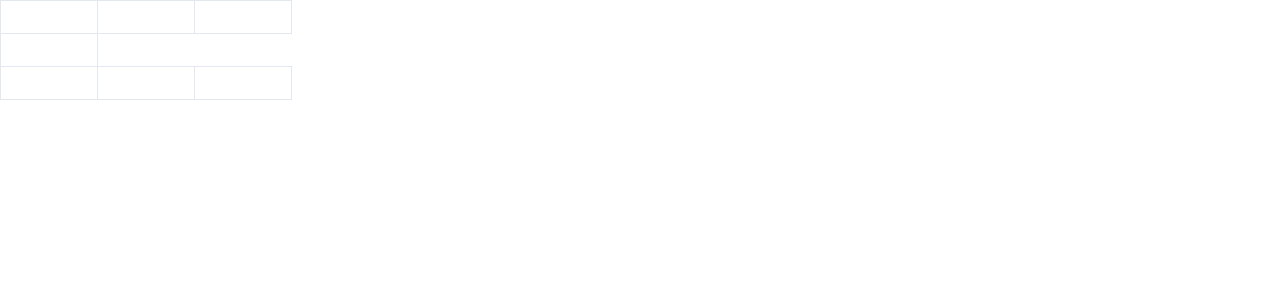
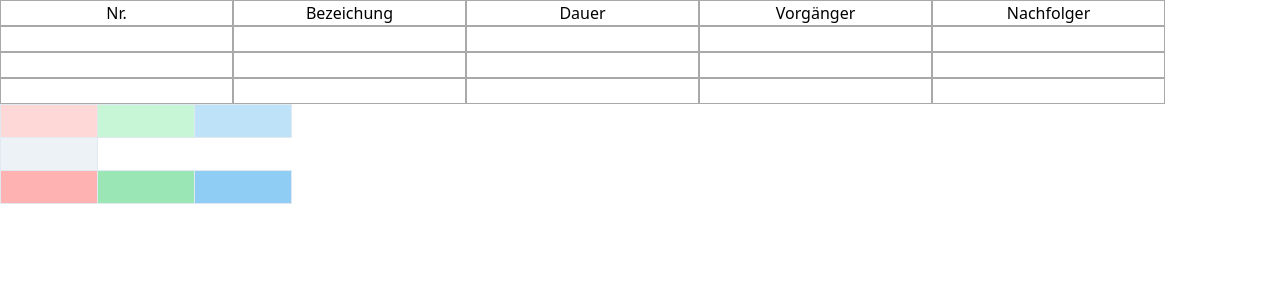
Before and after one commit to MeisterIgnis/MeisterIgnis.github.io, a React (Create React App) app: page / in a window 1280 px wide. Shown: the top 300 px of the page. Built offline with nearby package versions, Linux system fonts and the light colour scheme.

Commit message:
feat: inputfield added

```diff
--- a/src/components/App.js
+++ b/src/components/App.js
@@ -1,9 +1,11 @@
 import React from 'react';
 import OperationNode from './OperationNode';
+import InputField from './InputField';
 
 function App() {
   return (
     <div>
+      <InputField />
       <OperationNode />
     </div>
   );
--- /dev/null
+++ b/src/components/InputField.js
@@ -0,0 +1,27 @@
+import React from 'react';
+import '../css/input.css';
+import InputRow from './InputRow';
+
+function InputField() {
+  const cellClass = 'border px-12 py-4';
+  const inputCell =
+    'appearance-none block h-full w-full bg-gray-200 text-gray-700 py-3 px-4 mb-3 leading-tight focus:outline-none focus:bg-white';
+  return (
+    <div class="table">
+      <div>
+        <div class="tr">
+          <span class="td">Nr.</span>
+          <span class="td">Bezeichung</span>
+          <span class="td">Dauer</span>
+          <span class="td">Vorgänger</span>
+          <span class="td">Nachfolger</span>
+        </div>
+        <InputRow />
+        <InputRow />
+        <InputRow />
+      </div>
+    </div>
+  );
+}
+
+export default InputField;
--- /dev/null
+++ b/src/components/InputRow.js
@@ -0,0 +1,26 @@
+import React from 'react';
+import '../css/input.css';
+
+function InputRow() {
+  return (
+    <div class="tr">
+      <span class="td">
+        <input type="text" />
+      </span>
+      <span class="td">
+        <input type="text" />
+      </span>
+      <span class="td">
+        <input type="text" />
+      </span>
+      <span class="td">
+        <input type="text" />
+      </span>
+      <span class="td">
+        <input type="text" />
+      </span>
+    </div>
+  );
+}
+
+export default InputRow;
--- a/src/components/OperationNode.js
+++ b/src/components/OperationNode.js
@@ -1,26 +1,26 @@
 import React from 'react';
 
-function operationNode() {
-  const cellClass = 'border px-12 py-4';
+function OperationNode() {
+  const cellClass = 'border px-12 py-4 bg-red-200';
   return (
     <div>
-      <table className="table-fixed">
+      <table className="table-auto">
         <tr>
-          <td className={cellClass}></td>
-          <td className={cellClass}></td>
-          <td className={cellClass}></td>
+          <td className="border px-12 py-4 bg-red-200"></td>
+          <td className="border px-12 py-4 bg-green-200"></td>
+          <td className="border px-12 py-4 bg-blue-200"></td>
         </tr>
         <tr>
-          <td className={cellClass}></td>
+          <td className="border px-12 py-4 bg-gray-200"></td>
         </tr>
         <tr>
-          <td className={cellClass}></td>
-          <td className={cellClass}></td>
-          <td className={cellClass}></td>
+          <td className="border px-12 py-4 bg-red-300"></td>
+          <td className="border px-12 py-4 bg-green-300"></td>
+          <td className="border px-12 py-4 bg-blue-300"></td>
         </tr>
       </table>
     </div>
   );
 }
 
-export default operationNode;
+export default OperationNode;
--- /dev/null
+++ b/src/css/input.css
@@ -0,0 +1,12 @@
+div.table {
+  display: table;
+  text-align: center;
+}
+form.tr,
+div.tr {
+  display: table-row;
+}
+span.td {
+  display: table-cell;
+  border: 1px solid darkgray;
+}
```
